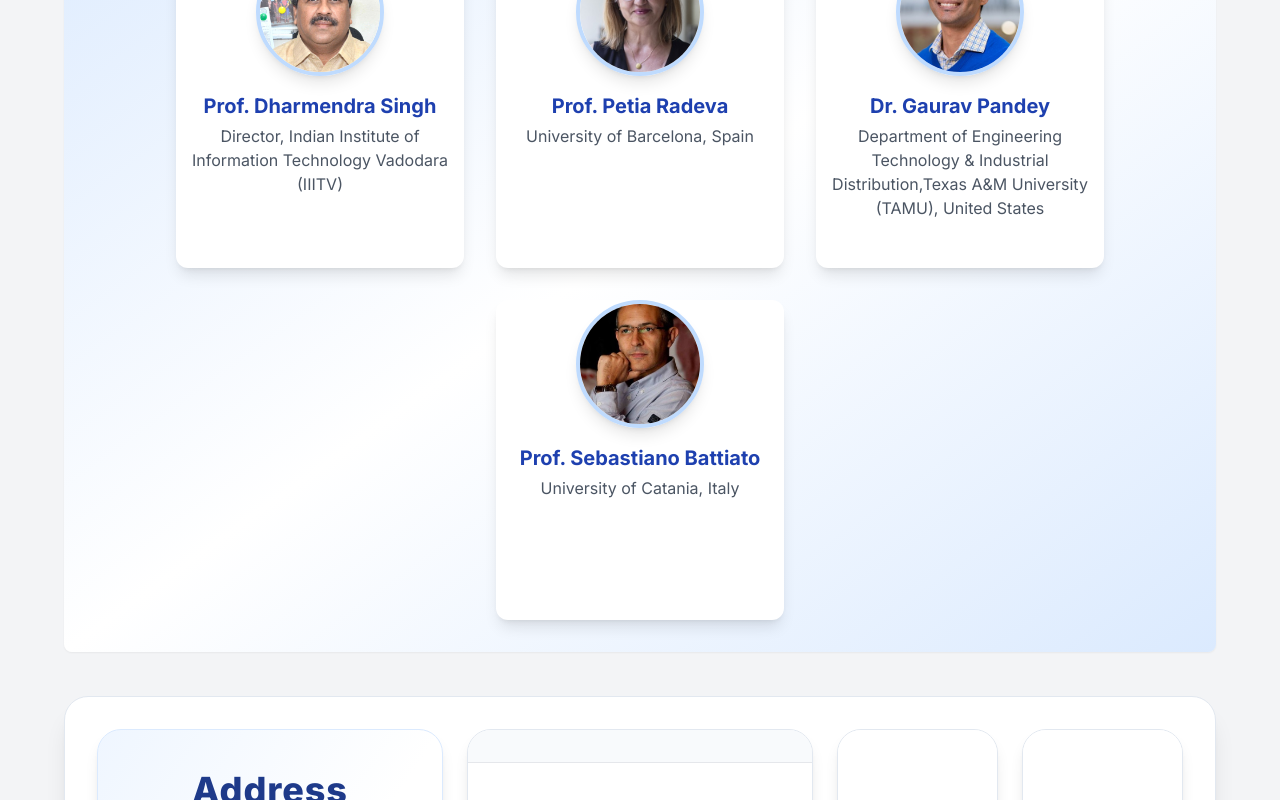
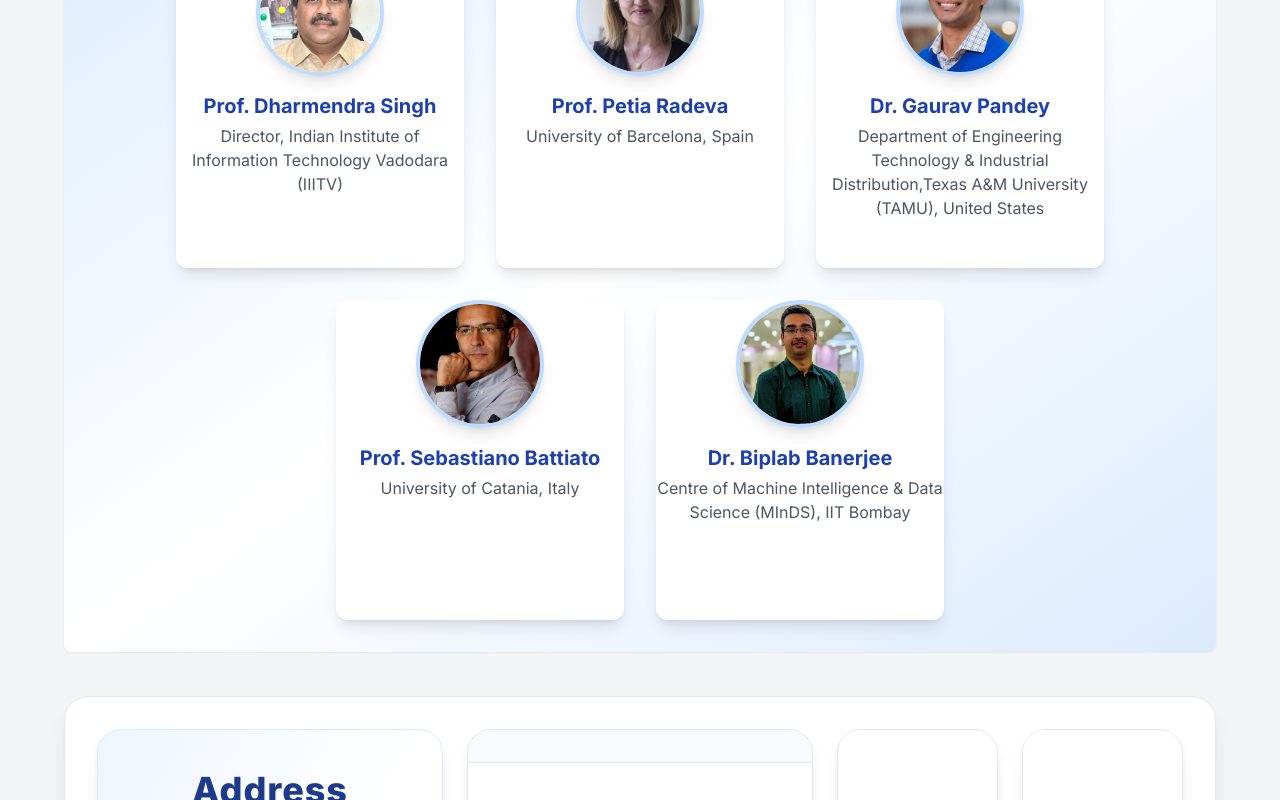
Before and after one commit to ictcon-cit/ictcon_2026, a Next.js app: page / in a window 1280 px wide. Shown: the part 1582-2382 px from the top of the page. Built offline with nearby package versions, Linux system fonts and the light colour scheme; grey boxes are pictures that could not be loaded.

Commit message:
Updated home

```diff
--- a/src/app/page.tsx
+++ b/src/app/page.tsx
@@ -706,6 +706,11 @@ export default function Home() {
                 img: "/images/speakers/Prof.SB.jpeg",
                 title: "University of Catania, Italy",
               },
+              {
+                name: "Dr. Biplab Banerjee",
+                img: "/images/speakers/DRBB.jpeg",
+                title: "Centre of Machine Intelligence & Data Science (MInDS), IIT Bombay",
+              },
 
             ].map((speaker, idx) => (
               <div
```
Also changed, not shown: src/utils/keynote.tsx (+7 -0 lines), public/images/speakers/DRBB.jpeg (added).
